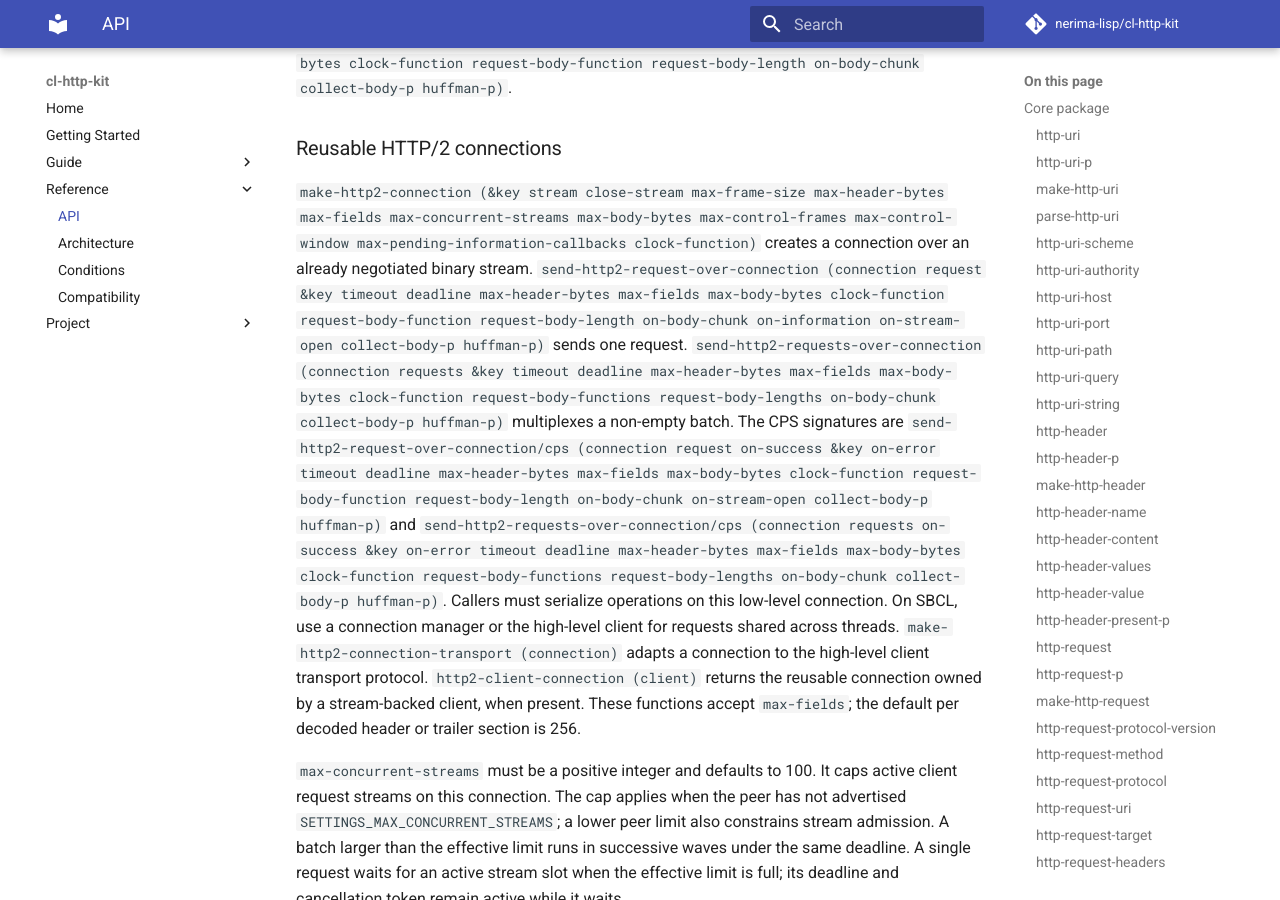
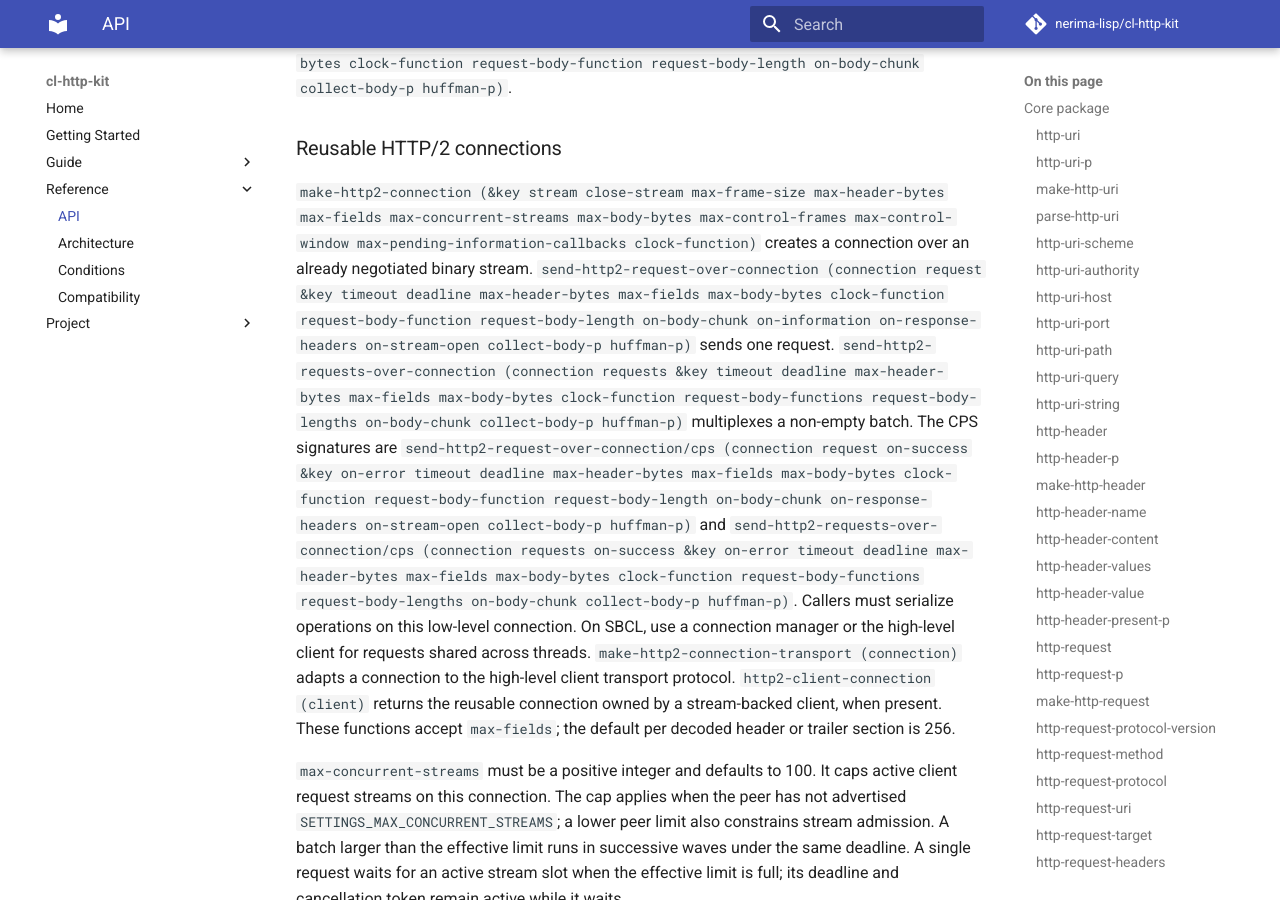
Before and after one commit to nerima-lisp/cl-http-kit, an MkDocs documentation site: the page built from docs/src/reference/api.md, in a window 1280 px wide and 900 px high, scrolled down 13547 px. Built offline with MkDocs 1.6.1 and Material for MkDocs 9.7.7, drawn with Linux system fonts in a browser that asks for light colours; comment, search, counter and statistics services are not loaded; part of the change alters nothing that is shown; some of the changed text lies outside the part shown.

Commit message:
docs(http2): clarify cancellation and response header callbacks

```diff
--- a/docs/src/reference/api.md
+++ b/docs/src/reference/api.md
@@ -568,7 +568,7 @@ clock-function)` creates a connection over an already negotiated binary stream.
 `send-http2-request-over-connection (connection request &key timeout deadline
 max-header-bytes max-fields max-body-bytes clock-function
 request-body-function request-body-length on-body-chunk on-information
-on-stream-open collect-body-p huffman-p)` sends one request.
+on-response-headers on-stream-open collect-body-p huffman-p)` sends one request.
 `send-http2-requests-over-connection (connection requests &key timeout deadline
 max-header-bytes max-fields max-body-bytes clock-function
 request-body-functions request-body-lengths on-body-chunk collect-body-p
@@ -576,7 +576,7 @@ huffman-p)` multiplexes a non-empty batch. The CPS signatures are
 `send-http2-request-over-connection/cps (connection request on-success &key
 on-error timeout deadline max-header-bytes max-fields max-body-bytes
 clock-function request-body-function request-body-length on-body-chunk
-on-stream-open collect-body-p huffman-p)` and
+on-response-headers on-stream-open collect-body-p huffman-p)` and
 `send-http2-requests-over-connection/cps (connection requests on-success &key
 on-error timeout deadline max-header-bytes max-fields max-body-bytes
 clock-function request-body-functions request-body-lengths on-body-chunk
@@ -2006,11 +2006,13 @@ requests. Return true only when this call changes the token to cancelled. A
 token can be shared between concurrent requests; cancellation functions are
 removed when their transport operations complete. Each transport owns how it
 interrupts I/O. The direct HTTP/1.1 stream transport closes its stream. HTTP/2
-sends `RST_STREAM`; if the request caller currently owns a blocked synchronous
-frame read, it observes cancellation after that read completes or its deadline
-expires. An HTTP/3 transport must supply a `cancel-stream` callback to
-`make-http3-client`; the built-in cl-quic-kit adapter does not currently supply
-one. With that adapter, `http-client-cancel-request` marks the token cancelled
+sends `RST_STREAM` when a stream has been allocated. Cancellation while waiting
+for a stream slot sends no `RST_STREAM`. If the request caller currently owns a
+blocked synchronous frame read, it observes cancellation after that read
+completes or its deadline expires. An HTTP/3 transport must supply a
+`cancel-stream` callback to `make-http3-client`; the built-in cl-quic-kit adapter
+does not currently supply one. With that adapter,
+`http-client-cancel-request` marks the token cancelled
 and signals `http-protocol-error` with operation `:http3-transport` and detail
 `:unsupported`. It sends no stream reset or stop-sending signal, so active I/O
 can continue until it completes or its deadline expires.
```
Also changed, not shown: README.md.
